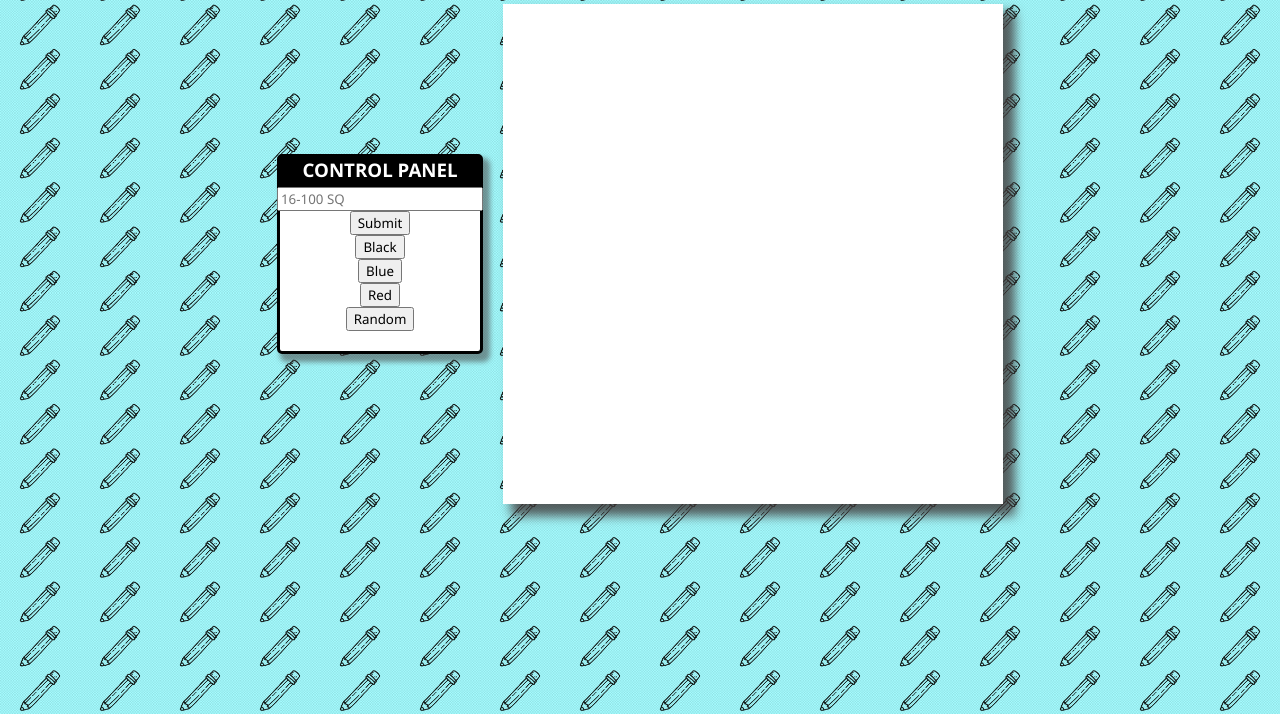
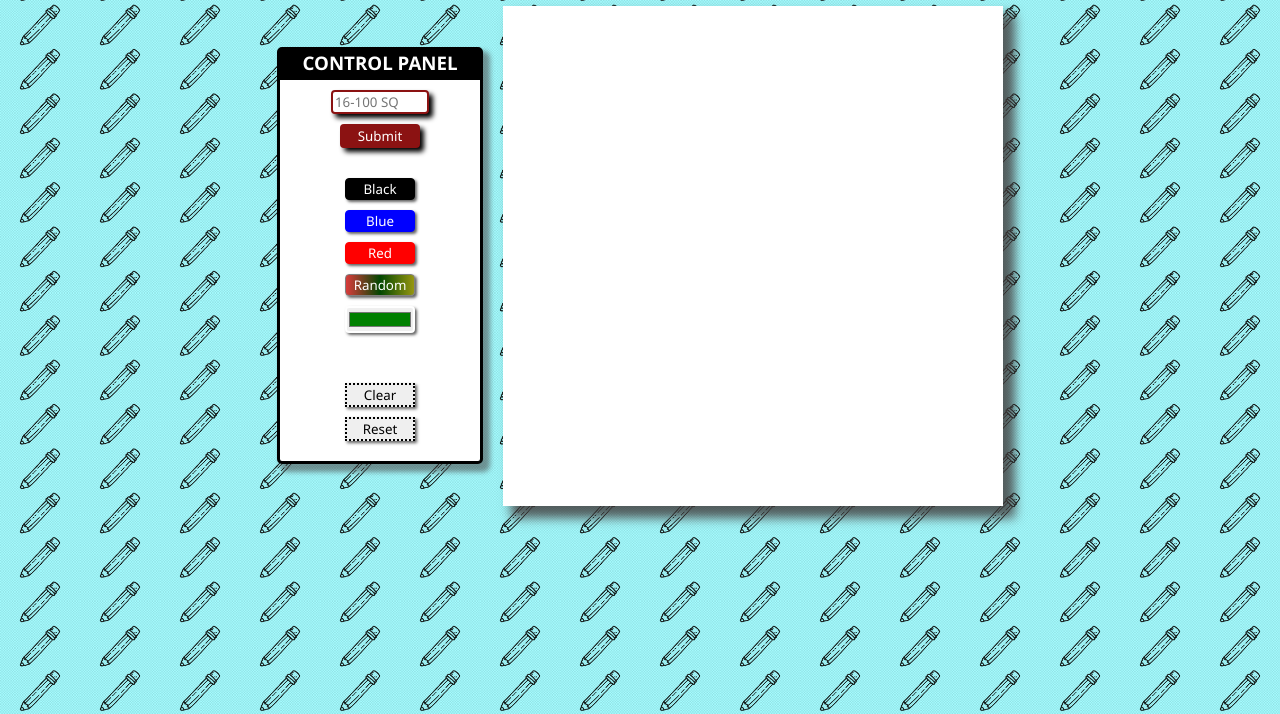
Before and after one commit to Favor-star/etch-sketch, a plain HTML site: page index.html in a window 1280 px wide. Shown: the part 86-800 px from the top of the page. Drawn offline with Linux system fonts and the light colour scheme.

Commit message:
Successful Project

```diff
--- a/script.js
+++ b/script.js
@@ -42,7 +42,7 @@ function container(size) {
     }
 }
 
-container(17);
+container(16);
 //function to get user's desired div numbers
 function getData() {
     const userInput = document.getElementById('inputBox').value;
@@ -53,7 +53,6 @@ function submitData() {
     let resized = getData();
     if (resized >= 16 && resized <= 100) {
         container(resized);
-        alert(resized);
     } else {
         alert(resized);
     }
@@ -95,6 +94,39 @@ randomButton.addEventListener('click', function(){
 randomButton.textContent = 'Random';
 buttonsDiv.appendChild(randomButton);
 
+//color picker
+let colorPicker = document.createElement('input');
+colorPicker.setAttribute('type', 'color');
+colorPicker.setAttribute('class', 'color picker');
+colorPicker.setAttribute('id', 'colorPickker');
+colorPicker.setAttribute('value', '#008000');
+colorPicker.addEventListener('input', function(){
+    const selected = this.value;
+    applyColor(selected);
+})
+buttonsDiv.appendChild(colorPicker)
+
+//clear button
+let clearButton = document.createElement('button');
+clearButton.setAttribute('class', 'color clear ');
+clearButton.setAttribute('type', 'button');
+clearButton.addEventListener('click', function(){
+    applyColor('white')
+});
+clearButton.textContent = "Clear";
+buttonsDiv.appendChild(clearButton);
+
+//reset button
+let resetBtn = document.createElement('button');
+let clearDiv = document.querySelectorAll('.columns');
+resetBtn.addEventListener('click', function(){
+    clearDiv.forEach( function (column){
+        column.style.backgroundColor = 'white';
+    })
+});
+resetBtn.setAttribute('class', 'color reset');
+resetBtn.textContent = "Reset";
+buttonsDiv.appendChild(resetBtn);
 
 let newColor;
 
--- a/styles.css
+++ b/styles.css
@@ -9,9 +9,10 @@ body {
 }
 h1 {
     text-align: center;
-    background-color: white;
-    border-radius: 50%;
-    border: 2px solid black;
+    font-weight: 900;
+    font-family: Impact, Haettenschweiler, 'Arial Narrow Bold', sans-serif;
+    text-transform: uppercase;
+    text-shadow: 5px 5px 4px black;
     color:#F86F03;
 }
 
--- a/styles2.css
+++ b/styles2.css
@@ -15,3 +15,73 @@
     display: flex;
     flex-direction: column;
 }
+.buttons2 {
+    display: flex;
+    flex-direction: column;
+    gap: 10px;
+}
+.color {
+    width: 70px;
+    box-shadow: 2px 2px 3px rgba(0, 0, 0, 0.616);
+
+}
+.color:hover {
+    width: 72px;
+    border: 2px solid rgba(255, 60, 0, 0.473);
+    border-radius: 4px;
+
+}
+#inputBox {
+    width: 90px;
+    border: 2px solid rgb(139, 18, 18);
+    border-radius: 4px;
+    box-shadow: 4px 4px 5px ;
+}
+#submitBtn {
+    width: 80px;
+    margin-top: 0;
+    background-color:rgb(139, 18, 18);
+    color: #ffff;
+    border: 2px solid rgb(139, 18, 18);
+    border-radius: 4px;
+    box-shadow: 4px 4px 5px black;
+    margin-bottom: 20px;
+
+}
+.black {
+    background-color: black;
+    color: white;
+    border: 1px solid rgb(0, 0, 0);
+    border-radius: 4px;
+}
+.blue {
+    background-color: blue;
+    color: white;
+    border: 1px solid blue;
+    border-radius: 4px;
+}
+.red {
+    background-color: red;
+    color: white;
+    border: 1px solid red;
+    border-radius: 4px;
+}
+.random {
+    background-image: linear-gradient(to right, rgba(211, 6, 6, 0.774), rgb(2, 71, 2), rgb(150, 150, 16));
+    color: white;
+    border: 1px solid gray;
+    border-radius: 4px;
+}
+.picker {
+    border: 2px solid white;
+    padding: 0;
+    border-radius: 4px;
+}
+.clear {
+    margin-top: 40px;
+    border: 2px dotted black;
+
+}
+.reset {
+    border: 2px dotted black;
+}
```
